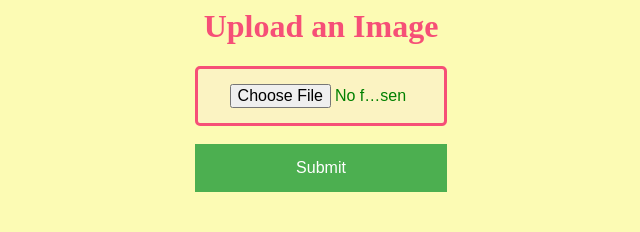
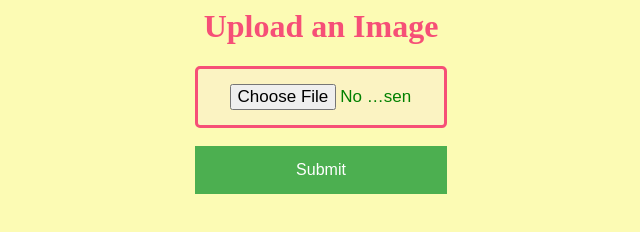
Before and after one commit to divyanshkmr8012/Divyansh-Sharma, a plain HTML site: page index.html in a window 1280 px wide. Shown: the whole page, without its empty margins (319-959 px from the left). Drawn offline with Linux system fonts and the light colour scheme.

Commit message:
Update index.html

```diff
--- a/index.html
+++ b/index.html
@@ -30,7 +30,7 @@ background-color: #4CAF50; /* Green */
   text-align: center;
   text-decoration: none;
   display: inline-block;
-  font-size: 16px;}
+  font-size: 17px;}
 
 </style>
 </head>
```
